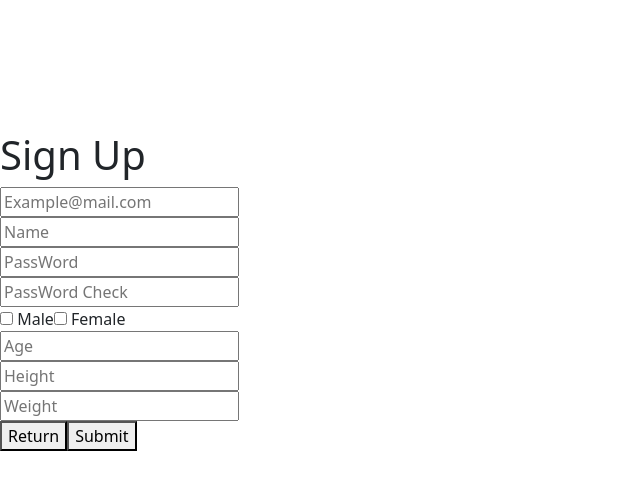
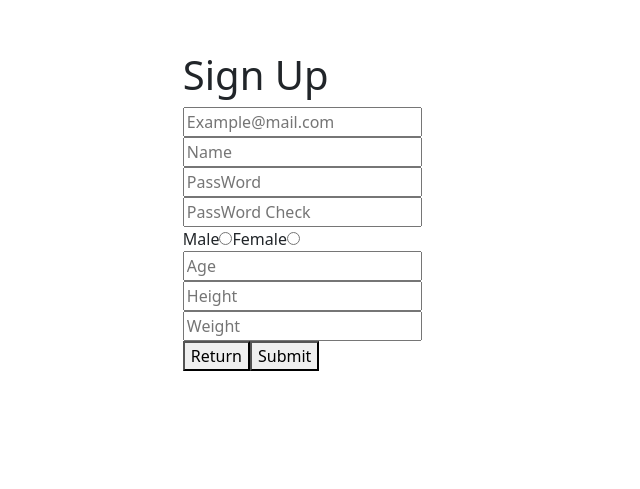
Before and after one commit to Health-info/FrontEnd, a React (Create React App) app: page /signup in a window 1280 px wide. Shown: the part 109-598 px from the top of the page, without its empty margins (0-640 px from the left). Built offline with nearby package versions, Linux system fonts and the light colour scheme.

Commit message:
signUp Page 만들다 중단

```diff
--- a/src/pages/signup/SignUp.js
+++ b/src/pages/signup/SignUp.js
@@ -1,60 +1,55 @@
-import Style from "./signup.module.css";
-import React, { useState, useRef } from "react";
+import Style from "./signUp.module.css";
+import React, { useState, useEffect } from "react";
 import { Link } from "react-router-dom";
 
 const SignUp = () => {
   const [inputId, setInputId] = useState("");
   const [inputName, setInputName] = useState("");
   const [inputPw, setInputPw] = useState("");
+  const [inputPwCheck, setInputPwCheck] = useState("");
+  const [inputGender, setInputGender] = useState("");
+  const [inputAge, setInputAge] = useState("");
   const [inputHeight, setInputHeight] = useState("");
   const [inputWeight, setInputWeight] = useState("");
-  const [inputAge, setInputAge] = useState("");
-  //유효성 검사
 
-  //Focus용
-  const IdInput = useRef();
-  const NameInput = useRef();
-  const PwInput = useRef();
-  const HeightInput = useRef();
-  const WeightInput = useRef();
-  const AgeInput = useRef();
+  //submit
+  const submitHandler = () => {
+    console.log("sign Up");
+  };
 
-  const submitHandler = () => {
-    if (inputId.length < 5) {
-      IdInput.current.focus();
-      return;
+  //password확인
+  const passwordCheckFunc = () => {
+    if(inputPw !== inputPwCheck){
+      if(!document.querySelector("#passwordCheckInput").className.includes(' is-invalid')){
+        document.querySelector("#passwordCheckInput").className += ' is-invalid';
+      }
     }
-    if (inputName.length < 2) {
-      NameInput.current.focus();
-      return;
-    }
-    if (inputPw.length < 5) {
-      PwInput.current.focus();
-      return;
-    }
-    if (inputHeight.length < 3) {
-      HeightInput.current.focus();
-      return;
-    }
-    if (inputWeight.length < 2) {
-      WeightInput.current.focus();
-      return;
-    }
-    if (inputAge.length < 1) {
-      AgeInput.current.focus();
+    else{
+      if(document.querySelector("#passwordCheckInput").className.includes(' is-invalid')){
+        document.querySelector("#passwordCheckInput").className = document.querySelector("#passwordCheckInput").className.replace(' is-invalid', '');
+      }
     }
   };
+  useEffect(passwordCheckFunc, [inputPwCheck]);
 
   //input data의 변화 있을 때마다 value값 변경하여 useState
   const handleInputId = (e) => {
     setInputId(e.target.value);
   };
-
+  const handleInputName = (e) => {
+    setInputName(e.target.value);
+  };
   const handleInputPw = (e) => {
     setInputPw(e.target.value);
   };
-  const handleInputName = (e) => {
-    setInputName(e.target.value);
+  const handleInputPwCheck = (e) => {
+    setInputPwCheck(e.target.value);
+  };
+  const handelInputGender = (e) => {
+    setInputGender(e.target.id);
+  }
+  const handleInputAge = (e) => {
+    setInputAge(e.target.value);
   };
   const handleInputHeight = (e) => {
     setInputHeight(e.target.value);
@@ -62,30 +57,15 @@ const SignUp = () => {
   const handleInputWeight = (e) => {
     setInputWeight(e.target.value);
   };
-  const handleInputAge = (e) => {
-    setInputAge(e.target.value);
-  };
-  // 체크박스 하나만 선택
-  const checkOnlyOne = (checkThis) => {
-    const checkboxes = document.getElementsByName("gender");
-    for (let i = 0; i < checkboxes.length; i++) {
-      if (checkboxes[i] !== checkThis) {
-        checkboxes[i].checked = false;
-      }
-    }
-  };
 
   return (
-    <div
-      className={Style.field}
-    >
+    <div className={Style.field}>
       <form>
         <h1>Sign Up</h1>
         {/* E-mail */}
         <div>
           <input
             className="basic"
-            ref={IdInput}
             type="email"
             name="input_id"
             value={inputId}
@@ -95,7 +75,6 @@ const SignUp = () => {
         </div>
         <input
           className="basic"
-          ref={NameInput}
           type="text"
           name="name"
           value={inputName}
@@ -106,7 +85,6 @@ const SignUp = () => {
         {/* Password */}
         <input
           className="basic"
-          ref={PwInput}
           type="text"
           name="input_pw"
           value={inputPw}
@@ -116,63 +94,64 @@ const SignUp = () => {
         <br />
         {/* Password Check */}
         <input
+          id="passwordCheckInput"
           className="basic"
           type="text"
           name="input_pw_check"
           placeholder="PassWord Check"
+          value={inputPwCheck}
+          onChange={handleInputPwCheck}
         />
         <br />
         {/* Gender Check */}
+        <label htmlFor="male">Male</label>
         <input
-          type="checkbox"
+          id="male"
+          type="radio"
           name="gender"
-          value="male"
-          onChange={(e) => checkOnlyOne(e.target)}
-          // Checkbox로 Focus주는 법 모르겠음
-        />{" "}
-        Male
-        <label htmlFor="cb1"></label>
-        <span></span>
+          onChange={handelInputGender}
+        />
+        <label htmlFor="female">Female</label>
         <input
-          type="checkbox"
+          id="female"
+          type="radio"
           name="gender"
-          value="female"
-          onChange={(e) => checkOnlyOne(e.target)}
-        />{" "}
-        <label htmlFor="cb2"></label>
-        Female
+          onChange={handelInputGender}
+        />
+        {/* Age Check */}
         <input
           className="age"
-          ref={AgeInput}
           onKeyPress={(event) => {
             if (!/[0-9]/.test(event.key)) {
               event.preventDefault();
             }
           }}
           placeholder="Age"
+          value={inputAge}
           onChange={handleInputAge}
         />
-        <br />
+        {/* Height Check */}
         <input
           className="height"
-          ref={HeightInput}
           onKeyPress={(event) => {
             if (!/[0-9]/.test(event.key)) {
               event.preventDefault();
             }
           }}
           placeholder="Height"
+          value={inputHeight}
           onChange={handleInputHeight}
         />
+        {/* Weight Check */}
         <input
           className="weight"
-          ref={WeightInput}
           onKeyPress={(event) => {
             if (!/[0-9]/.test(event.key)) {
               event.preventDefault();
             }
           }}
           placeholder="Weight"
+          value={inputWeight}
           onChange={handleInputWeight}
         />
         {/* Return & Submit  */}
--- a/src/pages/signup/signup.module.css
+++ b/src/pages/signup/signup.module.css
@@ -2,19 +2,9 @@
   display: grid;
   grid-template-columns: 1fr 5fr 1fr;
   grid-template-rows: 1fr;
-  justify-content: center;
-  align-items: center;
 
-  height: 100vh;
-  width: 100vw;
-
-  position: relative;
-}
-.h1 {
-  text-align: center;
-}
-.box {
-  padding-left: 50vw;
+  height: 60%;
+  width: 100%;
 }
 
 /* input css */
```
